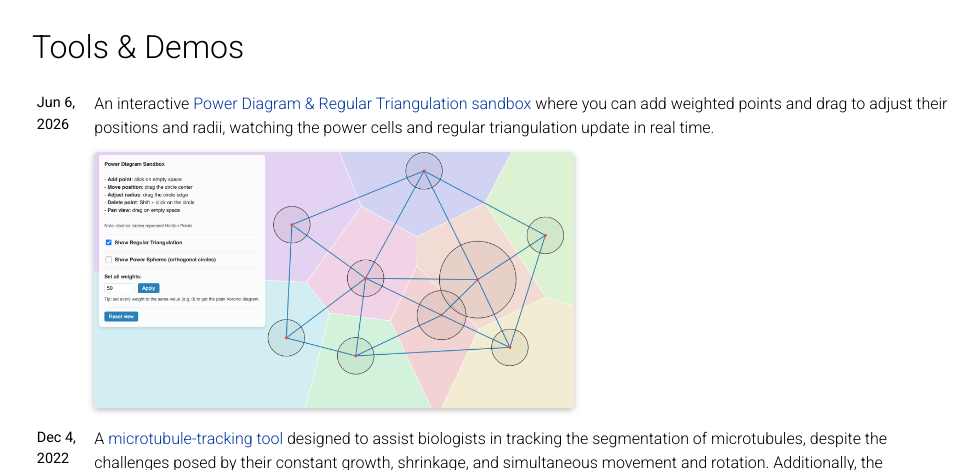
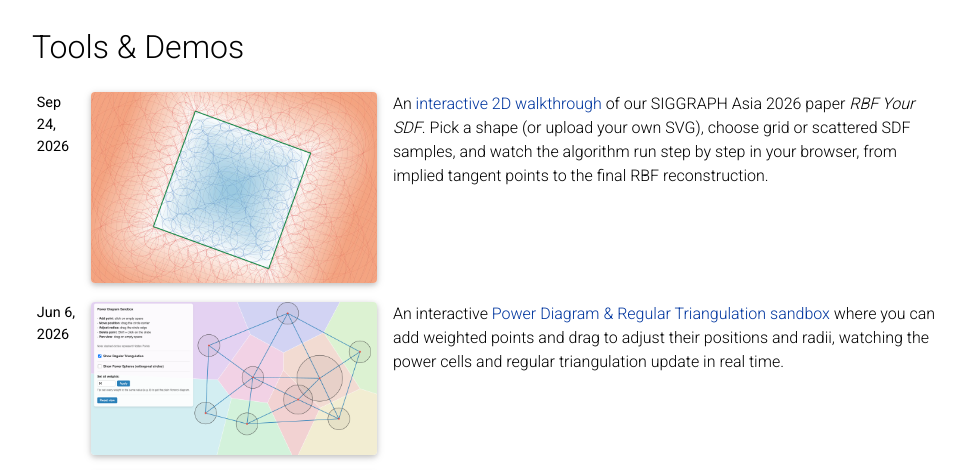
Before and after one commit to CocoYard/yong, a Jekyll site: the page built from _pages/about.md, in a window 1280 px wide and 900 px high, scrolled down 968 px, cut to the strip 166-636 px from the top of the window. Shown: the whole strip, without its empty margins (147-1123 px from the left). Built offline with Jekyll 4.4.1, drawn with Linux system fonts in a browser that asks for light colours; comment, search, counter and statistics services are not loaded; a style sheet for code colours, icons or effects is not loaded.

Commit message:
rbfSdf demo

```diff
--- a/_bibliography/papers.bib
+++ b/_bibliography/papers.bib
@@ -20,5 +20,5 @@
   preview={rbf-sdf-iterations.gif},
   html={https://cragl.cs.gmu.edu/rbfyoursdf/},
   pdf={rbfysdf.pdf},
-  code={soon},
+  code={https://github.com/CocoYard/RBF-your-SDF},
 }
--- a/_includes/tools.html
+++ b/_includes/tools.html
@@ -5,30 +5,63 @@
 
       <tbody>
         <tr>
+          <th scope="row">Sep 24, 2026</th>
+          <td>
+            <div class="row no-gutters">
+              <div class="col-sm-4">
+                <a href="https://cocoyard.github.io/rbf-your-sdf-demo/">
+                  <img src="{{ '/assets/img/rbfSdfDemo.jpg' | relative_url }}" alt="RBF Your SDF demo preview" class="img-fluid rounded z-depth-1" style="display: block; width: 100%; height: auto;">
+                </a>
+              </div>
+              <div class="col-sm-8 pl-sm-3 mt-2 mt-sm-0">
+                An <a href="https://cocoyard.github.io/rbf-your-sdf-demo/">interactive 2D walkthrough</a> of our SIGGRAPH Asia 2026 paper <em>RBF Your SDF</em>. Pick a shape (or upload your own SVG), choose grid or scattered SDF samples, and watch the algorithm run step by step in your browser, from implied tangent points to the final RBF reconstruction.
+              </div>
+            </div>
+          </td>
+        </tr>
+        <tr>
           <th scope="row">Jun 6, 2026</th>
           <td>
+            <div class="row no-gutters">
+              <div class="col-sm-4">
+                <a href="{{ '/assets/power_diagram.html' | relative_url }}">
+                  <img src="{{ '/assets/img/powerDiagram.png' | relative_url }}" alt="Power Diagram & Regular Triangulation preview" class="img-fluid rounded z-depth-1" style="display: block; width: 100%; height: auto;">
+                </a>
+              </div>
+              <div class="col-sm-8 pl-sm-3 mt-2 mt-sm-0">
                 An interactive <a href="{{ '/assets/power_diagram.html' | relative_url }}">Power Diagram &amp; Regular Triangulation sandbox</a> where you can add weighted points and drag to adjust their positions and radii, watching the power cells and regular triangulation update in real time.
-            <a href="{{ '/assets/power_diagram.html' | relative_url }}" style="display: block;">
-              <img src="{{ '/assets/img/powerDiagram.png' | relative_url }}" alt="Power Diagram & Regular Triangulation preview" class="img-fluid rounded z-depth-1" style="display: block; width: 100%; max-width: 480px; height: auto; margin-top: 12px;">
-            </a>
+              </div>
+            </div>
           </td>
         </tr>
         <tr>
           <th scope="row">Dec 4, 2022</th>
           <td>
-            A <a href="https://github.com/CocoYard/microtubule-tracking"> microtubule-tracking tool </a> designed to assist biologists in tracking the segmentation of microtubules, despite the challenges posed by their constant growth, shrinkage, and simultaneous movement and rotation. Additionally, the microscope video presents varying intensity and contrast across different areas in each frame, and features numerous crossing microtubules.
-            <video playsinline controls="controls" poster="{{ '/assets/img/video.png' | relative_url }}" class="rounded z-depth-1" style="display: block; width: 100%; max-width: 480px; height: auto; margin-top: 12px;" type="video/mp4">
+            <div class="row no-gutters">
+              <div class="col-sm-4">
+                <video playsinline controls="controls" poster="{{ '/assets/img/video.png' | relative_url }}" class="rounded z-depth-1" style="display: block; width: 100%; height: auto;" type="video/mp4">
                   <source src="https://user-images.githubusercontent.com/98336316/206876735-db05ef55-8522-4465-ba2e-6737c2d04b37.mp4"
                     type="video/mp4">
                 </video>
+              </div>
+              <div class="col-sm-8 pl-sm-3 mt-2 mt-sm-0">
+                A <a href="https://github.com/CocoYard/microtubule-tracking"> microtubule-tracking tool </a> designed to assist biologists in tracking the segmentation of microtubules, despite the challenges posed by their constant growth, shrinkage, and simultaneous movement and rotation. Additionally, the microscope video presents varying intensity and contrast across different areas in each frame, and features numerous crossing microtubules.
+              </div>
+            </div>
           </td>
         </tr>
         <tr>
           <th scope="row">Dec 10, 2021</th>
           <td>
+            <div class="row no-gutters">
+              <div class="col-sm-4">
+                <img src="{{ '/assets/img/giphy.gif' | relative_url }}" alt="Chan's algorithm applet preview" class="img-fluid rounded z-depth-1" style="display: block; width: 100%; height: auto;">
+              </div>
+              <div class="col-sm-8 pl-sm-3 mt-2 mt-sm-0">
                 A <a href="https://kriscris.github.io/ConvexHull-ChansAlgorithm/"> pedagogical applet </a> to help the students
                 understand <a href="https://en.wikipedia.org/wiki/Chan%27s_algorithm">Chan's convex hull algorithm</a>.
-            <img src="{{ '/assets/img/giphy.gif' | relative_url }}" alt="Chan's algorithm applet preview" class="img-fluid rounded z-depth-1" style="display: block; width: 100%; max-width: 480px; height: auto; margin-top: 12px;">
+              </div>
+            </div>
           </td>
         </tr>
       </tbody>
```
Also changed, not shown: assets/img/rbfSdfDemo.jpg (added). Lines whose indentation alone changed are shown as unchanged.
